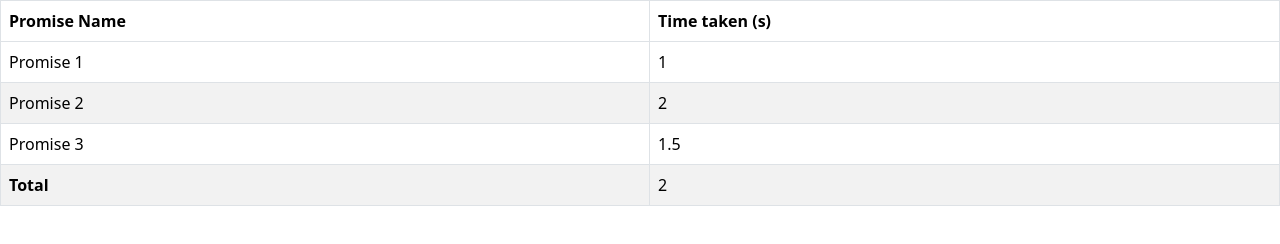
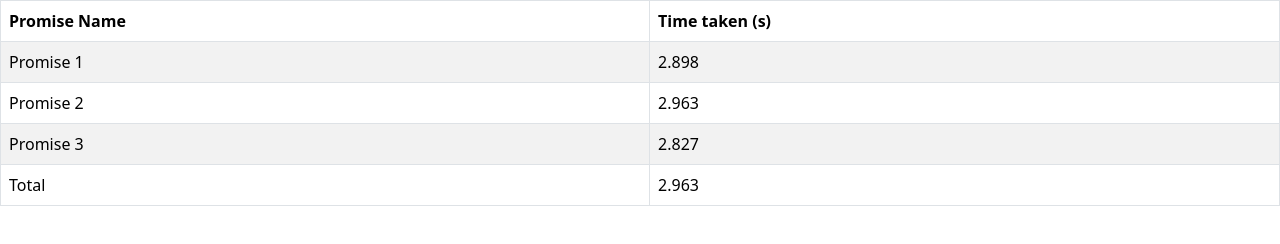
Before and after one commit to acciojob/wait-for-multiple-promises-sudhirrathod03, a website: page main.html in a window 1280 px wide. Drawn offline with nearby package versions, Linux system fonts and the light colour scheme.

Commit message:
created a submission

```diff
--- a/main.html
+++ b/main.html
@@ -20,7 +20,9 @@
           <th>Time taken (s)</th>
         </tr>
       </thead>
-      <tbody id="output"></tbody>
+      <tbody id="output">
+<td colspan="2">Loading...</td>
+	  </tbody>
     </table>
 
     <script type="text/javascript" src="./script.js"></script>
--- a/script.js
+++ b/script.js
@@ -1,56 +1,61 @@
+let tbody = document.getElementById("output");
 
-//your JS code here. If required.
-let tbody = document.getElementById("output")
-let loadingRow = document.createElement("tr")
-loadingRow.textContent = "Loading..."
-tbody.appendChild(loadingRow)
 let promise1 = () => {
-  return new Promise(( resolve) => {
+  return new Promise((resolve) => {
+    let time = Math.random() * 2 + 1;
     setTimeout(() => {
-      resolve(1);
-    }, 1000);
+      resolve(time);
+    }, time * 1000);
   });
 };
 
 let promise2 = () => {
-  return new Promise(( resolve) => {
+  return new Promise((resolve) => {
+    let time = Math.random() * 2 + 1;
     setTimeout(() => {
-      resolve(2);
-    }, 2000);
+      resolve(time);
+    }, time * 1000);
   });
 };
 
 let promise3 = () => {
   return new Promise((resolve) => {
+    let time = Math.random() * 2 + 1;
     setTimeout(() => {
-      resolve(1.5);
-    }, 1500);
+      resolve(time);
+    }, time * 1000);
   });
 };
-let maxTime = 0
+
+let maxTime = 0;
+
 Promise.all([promise1(), promise2(), promise3()]).then((tdata) => {
-  loadingRow.textContent = ""
-	tdata.forEach((data,idx)=>{
-	 maxTime = Math.max(maxTime, data)
-	  let dataRow = document.createElement("tr")
-	  let td1= document.createElement("td")
-	  let td2= document.createElement("td")
-	  td1.textContent = `Promise ${idx + 1}`
-	  td2.textContent = data
-	  dataRow.appendChild(td1)
-	  dataRow.appendChild(td2)
-	  tbody.appendChild(dataRow)
 
-  })
-  let lastRow = document.createElement("tr")
-  let td3= document.createElement("td")
-  let td4= document.createElement("td")
-	td3.textContent = "Total"
-	td3.style.fontWeight = "600"
-	td4.textContent = maxTime
-	lastRow.appendChild(td3)
-	lastRow.appendChild(td4)
-	tbody.appendChild(lastRow)
+  tbody.innerHTML = "";
 
+  tdata.forEach((data, idx) => {
+    maxTime = Math.max(maxTime, data);
 
-})
+    let dataRow = document.createElement("tr");
+    let td1 = document.createElement("td");
+    let td2 = document.createElement("td");
+
+    td1.textContent = `Promise ${idx + 1}`;
+    td2.textContent = data.toFixed(3);
+
+    dataRow.appendChild(td1);
+    dataRow.appendChild(td2);
+    tbody.appendChild(dataRow);
+  });
+
+  let lastRow = document.createElement("tr");
+  let td3 = document.createElement("td");
+  let td4 = document.createElement("td");
+
+  td3.textContent = "Total";
+  td4.textContent = maxTime.toFixed(3);
+
+  lastRow.appendChild(td3);
+  lastRow.appendChild(td4);
+  tbody.appendChild(lastRow);
+});
```
